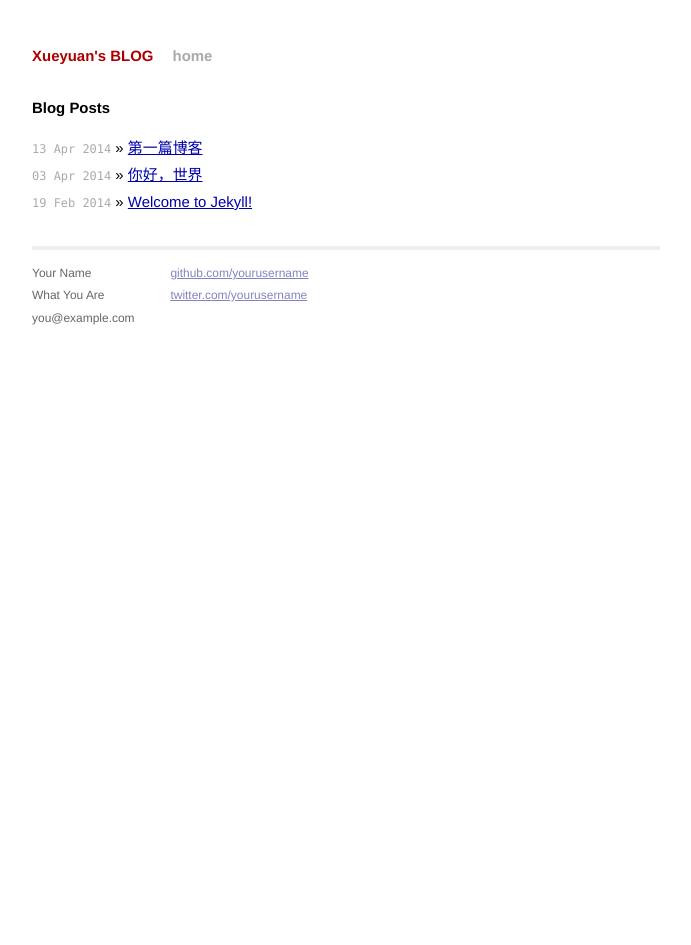
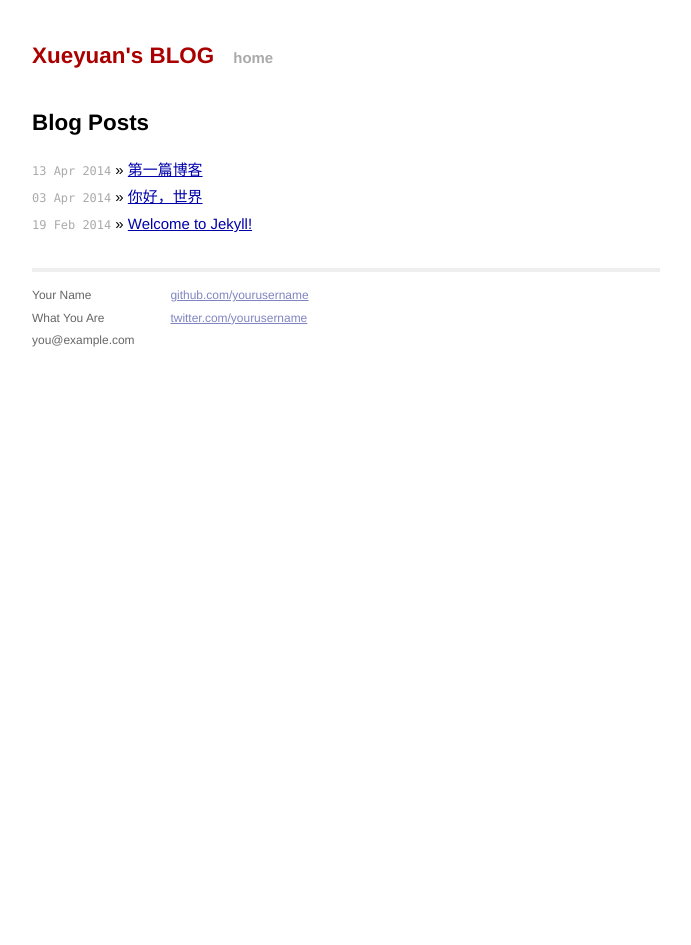
Before and after one commit to baixueyuan/jekyll, a Jekyll site: the page built from index.html, in a window 1280 px wide. Shown: the whole page, without its empty margins (294-985 px from the left). Built offline with Jekyll 4.4.1, drawn with Linux system fonts in a browser that asks for light colours; Markdown is read by kramdown in place of the engine named in the settings.

Commit message:
Update main.css

```diff
--- a/css/main.css
+++ b/css/main.css
@@ -12,17 +12,21 @@
 
 html, body { height: 100%; }
 
+@import url(http://fonts.googleapis.com/css?family=Galdeano);
+
 body {
   background-color: #FFF;
-  font: 13.34px Helvetica, Arial, sans-serif;
+  font: 13.34px "Galdeano", Helvetica, Arial, sans-serif;
   font-size: small;
   text-align: center;
 }
 
-h1, h2, h3, h4, h5, h6 {
+h2, h3, h4, h5, h6 {
   font-size: 100%; }
 
-h1 { margin-bottom: 1em; }
+h1 {
+  font-size: 150%;
+  margin-bottom: 1em; }
 p { margin: 1em 0; }
 
 a         { color: #00a; }
```
